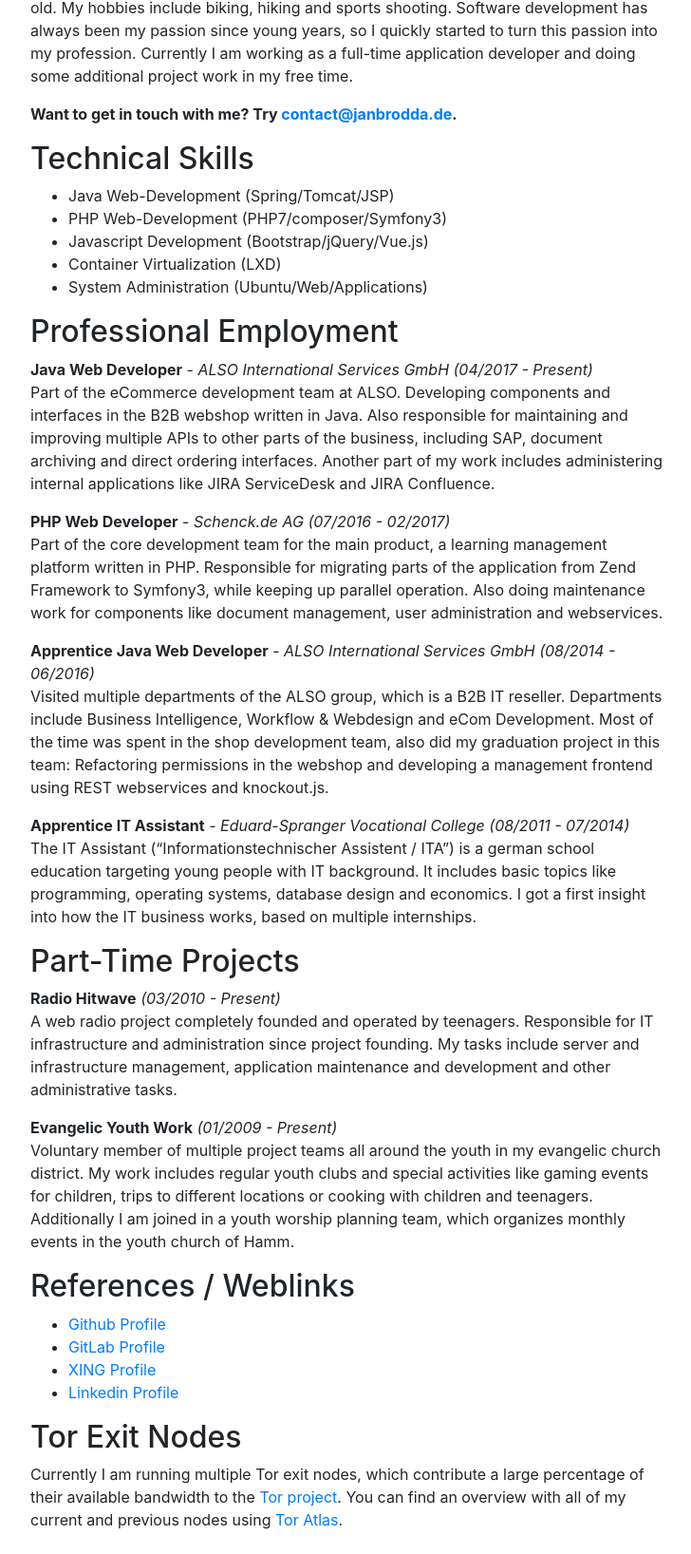
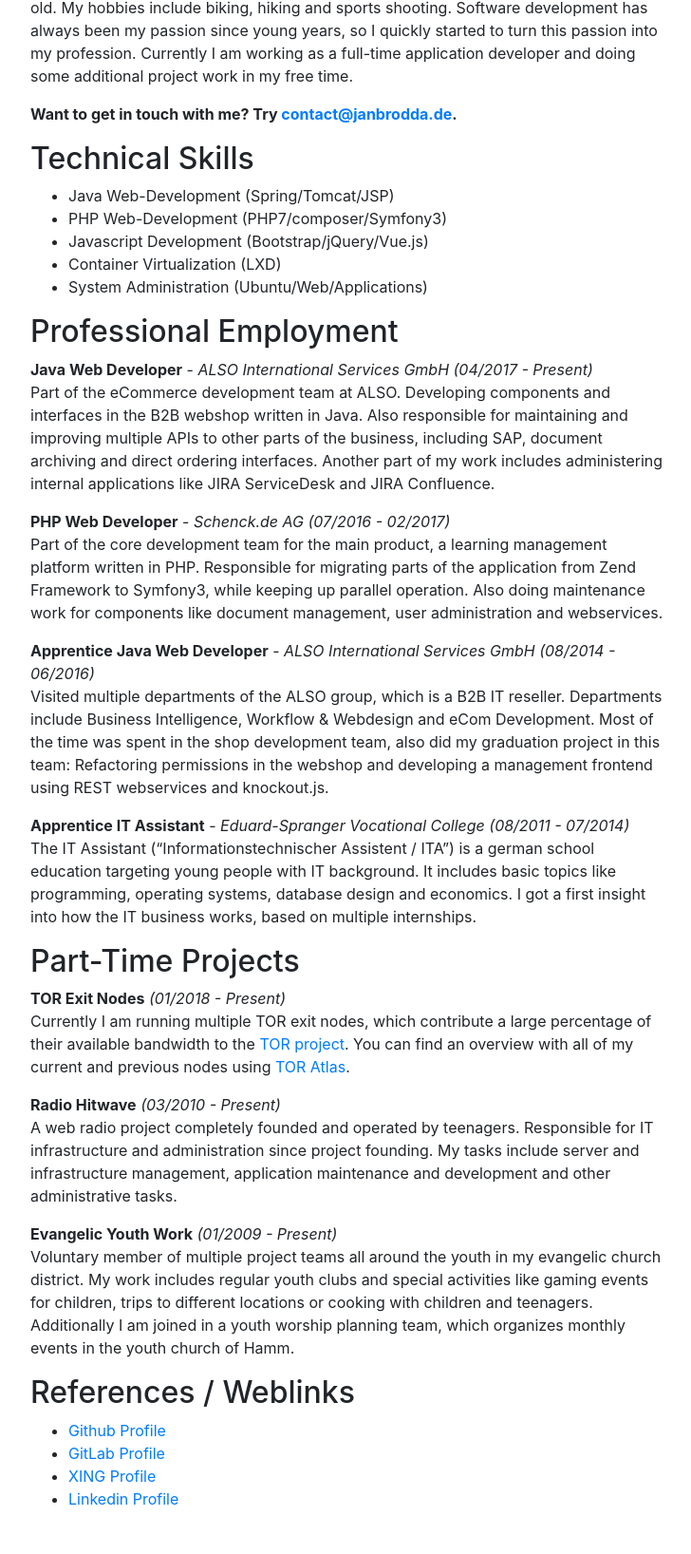
Before and after one commit to janxb/janxb.github.io, a Jekyll site: the page built from _pages/index.md, in a window 1280 px wide, cut to the strip 192-1828 px from the top of the page. Shown: the whole strip at 95% size, without its empty margins (273-1001 px from the left). Built offline with Jekyll 4.4.1, drawn with Linux system fonts in a browser that asks for light colours; our own code applies the rules of GitHub Pages for plain Markdown files; after the commit the page ends 1806 px from its top, so only the background shows below that; part of the change alters nothing that is shown.

```diff
--- a/_pages/index.md
+++ b/_pages/index.md
@@ -41,6 +41,11 @@ I got a first insight into how the IT business works, based on multiple internsh
 
 ## Part-Time Projects
 
+**TOR Exit Nodes** _(01/2018 - Present)_<br>
+Currently I am running multiple TOR exit nodes, which contribute a large percentage of their available bandwidth to the [TOR project](https://www.torproject.org/about/overview.html.en).
+You can find an overview with all of my current and previous nodes using [TOR Atlas](https://atlas.torproject.org/#search/janxbde).
+
+
 **Radio Hitwave** _(03/2010 - Present)_<br>
 A web radio project completely founded and operated by teenagers. Responsible for IT infrastructure
 and administration since project founding. My tasks include server and infrastructure management,
@@ -59,8 +64,3 @@ organizes monthly events in the youth church of Hamm.
 - [GitLab Profile](https://gitlab.com/janxb)
 - [XING Profile](https://www.xing.com/profile/Jan_Brodda)
 - [Linkedin Profile](https://www.linkedin.com/in/janbrodda)
-
-## Tor Exit Nodes
-
-Currently I am running multiple Tor exit nodes, which contribute a large percentage of their available bandwidth to the [Tor project](https://www.torproject.org/about/overview.html.en).
-You can find an overview with all of my current and previous nodes using [Tor Atlas](https://atlas.torproject.org/#search/janxbde).
```
